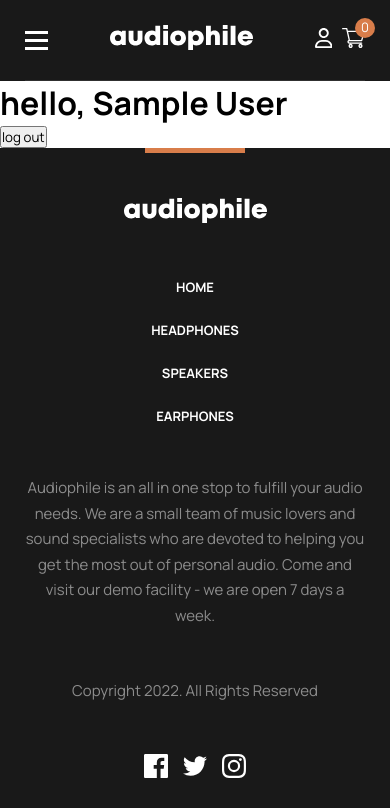
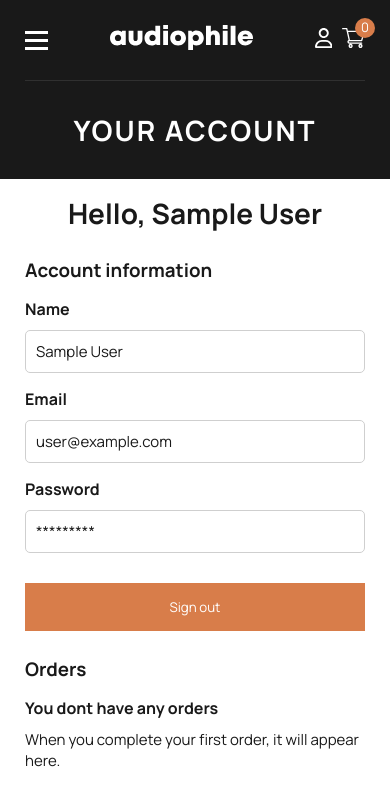
Before and after one commit to Skolaczk/Audiophile, a React (Create React App) app: page /account in a window 390 px wide. Shown: the top 812 px of the page. Built offline with nearby package versions, Linux system fonts and the light colour scheme; no server answers; sample sign-in values are in the browser's storage.

Commit message:
Create mobile and desktop account view

```diff
--- /dev/null
+++ b/src/components/molecules/AccountInformation/AccountInformation.styles.ts
@@ -0,0 +1,36 @@
+import styled from 'styled-components';
+
+export const WrapperElement = styled.div`
+  h3 {
+    margin: 25px 0 15px;
+  }
+
+  h4 {
+    margin-bottom: 10px;
+  }
+
+  p {
+    font-size: ${({ theme }) => theme.font.size.largeText};
+  }
+
+  button {
+    background-color: ${({ theme }) => theme.color.orange};
+    color: ${({ theme }) => theme.color.white};
+    border: none;
+    width: 100%;
+    padding: 15px;
+    margin-top: 15px;
+  }
+
+  ${({ theme }) => theme.mq.tablet} {
+    width: 50%;
+  }
+`;
+
+export const StyledDataBox = styled.div`
+  width: 100%;
+  border: 1px solid ${({ theme }) => theme.color.inputBorder};
+  padding: 10px;
+  border-radius: 5px;
+  margin-bottom: 15px;
+`;
--- /dev/null
+++ b/src/components/molecules/AccountInformation/AccountInformation.tsx
@@ -0,0 +1,33 @@
+import { useAuth } from 'hooks/useAuth';
+import { StyledDataBox, WrapperElement } from './AccountInformation.styles';
+
+const AccountInformation = () => {
+  const { currentUser, handleSignOut } = useAuth();
+
+  return (
+    <WrapperElement>
+      <h3>Account information</h3>
+      <div>
+        <h4>Name</h4>
+        <StyledDataBox>
+          <p>{currentUser?.displayName}</p>
+        </StyledDataBox>
+      </div>
+      <div>
+        <h4>Email</h4>
+        <StyledDataBox>
+          <p>{currentUser?.email}</p>
+        </StyledDataBox>
+      </div>
+      <div>
+        <h4>Password</h4>
+        <StyledDataBox>
+          <p>*********</p>
+        </StyledDataBox>
+      </div>
+      <button onClick={handleSignOut}>Sign out</button>
+    </WrapperElement>
+  );
+};
+
+export default AccountInformation;
--- /dev/null
+++ b/src/components/molecules/OrdersWrapper/OrdersWrapper.styles.ts
@@ -0,0 +1,28 @@
+import styled from 'styled-components';
+
+export const WrapperElement = styled.div`
+  h3 {
+    margin: 25px 0 15px;
+  }
+
+  h4 {
+    margin-bottom: 10px;
+  }
+
+  p {
+    font-size: ${({ theme }) => theme.font.size.largeText};
+  }
+
+  button {
+    background-color: ${({ theme }) => theme.color.orange};
+    color: ${({ theme }) => theme.color.white};
+    border: none;
+    width: 100%;
+    padding: 15px;
+    margin-top: 15px;
+  }
+
+  ${({ theme }) => theme.mq.tablet} {
+    width: 50%;
+  }
+`;
--- /dev/null
+++ b/src/components/molecules/OrdersWrapper/OrdersWrapper.tsx
@@ -0,0 +1,15 @@
+import { WrapperElement } from './OrdersWrapper.styles';
+
+const OrdersWrapper = () => {
+  return (
+    <WrapperElement>
+      <h3>Orders</h3>
+      <div>
+        <h4>You dont have any orders</h4>
+        <p>When you complete your first order, it will appear here.</p>
+      </div>
+    </WrapperElement>
+  );
+};
+
+export default OrdersWrapper;
--- /dev/null
+++ b/src/components/templates/AccountTemplate/AccountTemplate.styles.ts
@@ -0,0 +1,18 @@
+import styled from 'styled-components';
+
+export const StyledHeading = styled.h2`
+  color: ${({ theme }) => theme.color.black};
+  font-size: ${({ theme }) => theme.font.size.mediumHeading};
+  text-align: center;
+  margin-top: 15px;
+`;
+
+export const Wrapper = styled.div`
+  padding: 0 25px;
+  color: ${({ theme }) => theme.color.black};
+
+  ${({ theme }) => theme.mq.tablet} {
+    display: flex;
+    gap: 50px;
+  }
+`;
--- a/src/components/templates/AccountTemplate/AccountTemplate.tsx
+++ b/src/components/templates/AccountTemplate/AccountTemplate.tsx
@@ -1,20 +1,34 @@
+import TitleBox from 'components/atoms/TitleBox/TitleBox';
+import CategoryList from 'components/organisms/CategoryList/CategoryList';
+import { ViewWrapper } from 'components/organisms/ViewWrapper/ViewWrapper.styles';
 import { useAuth } from 'hooks/useAuth';
 import { useEffect } from 'react';
 import { useNavigate } from 'react-router-dom';
 import MainTemplate from '../MainTemplate/MainTemplate';
+import AccountInformation from 'components/molecules/AccountInformation/AccountInformation';
+import OrdersWrapper from 'components/molecules/OrdersWrapper/OrdersWrapper';
+import { StyledHeading, Wrapper } from './AccountTemplate.styles';
 
 const AccountTemplate = () => {
-  const { currentUser, handleSignOut } = useAuth();
+  const { currentUser } = useAuth();
   const navigate = useNavigate();
 
   useEffect(() => {
+    console.log(currentUser);
     if (!currentUser) navigate('/sign-in');
   }, [currentUser, navigate]);
 
   return (
     <MainTemplate>
-      <h1>hello, {currentUser?.displayName}</h1>
-      <button onClick={handleSignOut}>log out</button>
+      <TitleBox category='your account' />
+      <ViewWrapper>
+        <StyledHeading>Hello, {currentUser?.displayName}</StyledHeading>
+        <Wrapper>
+          <AccountInformation />
+          <OrdersWrapper />
+        </Wrapper>
+        <CategoryList />
+      </ViewWrapper>
     </MainTemplate>
   );
 };
```
